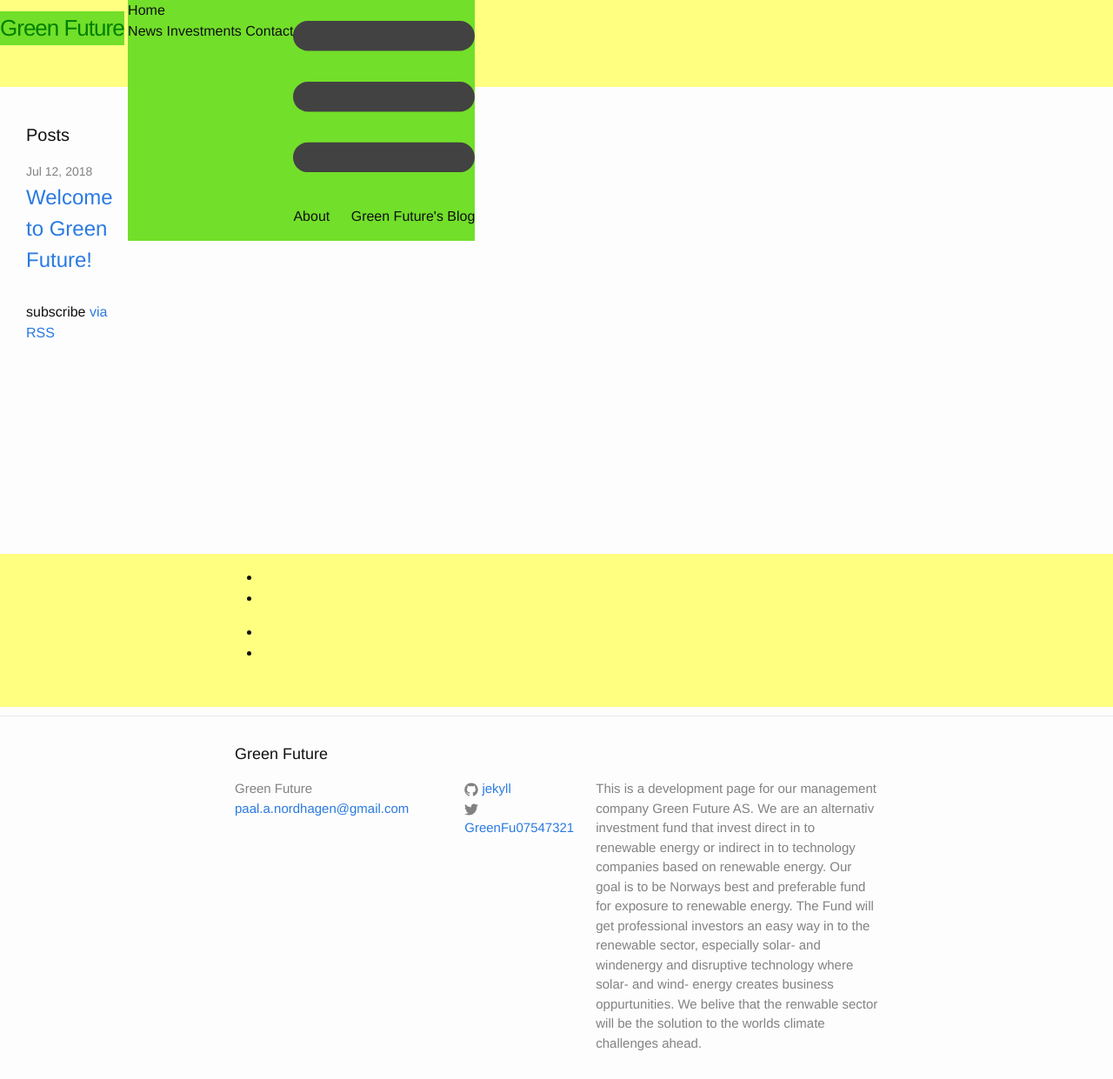
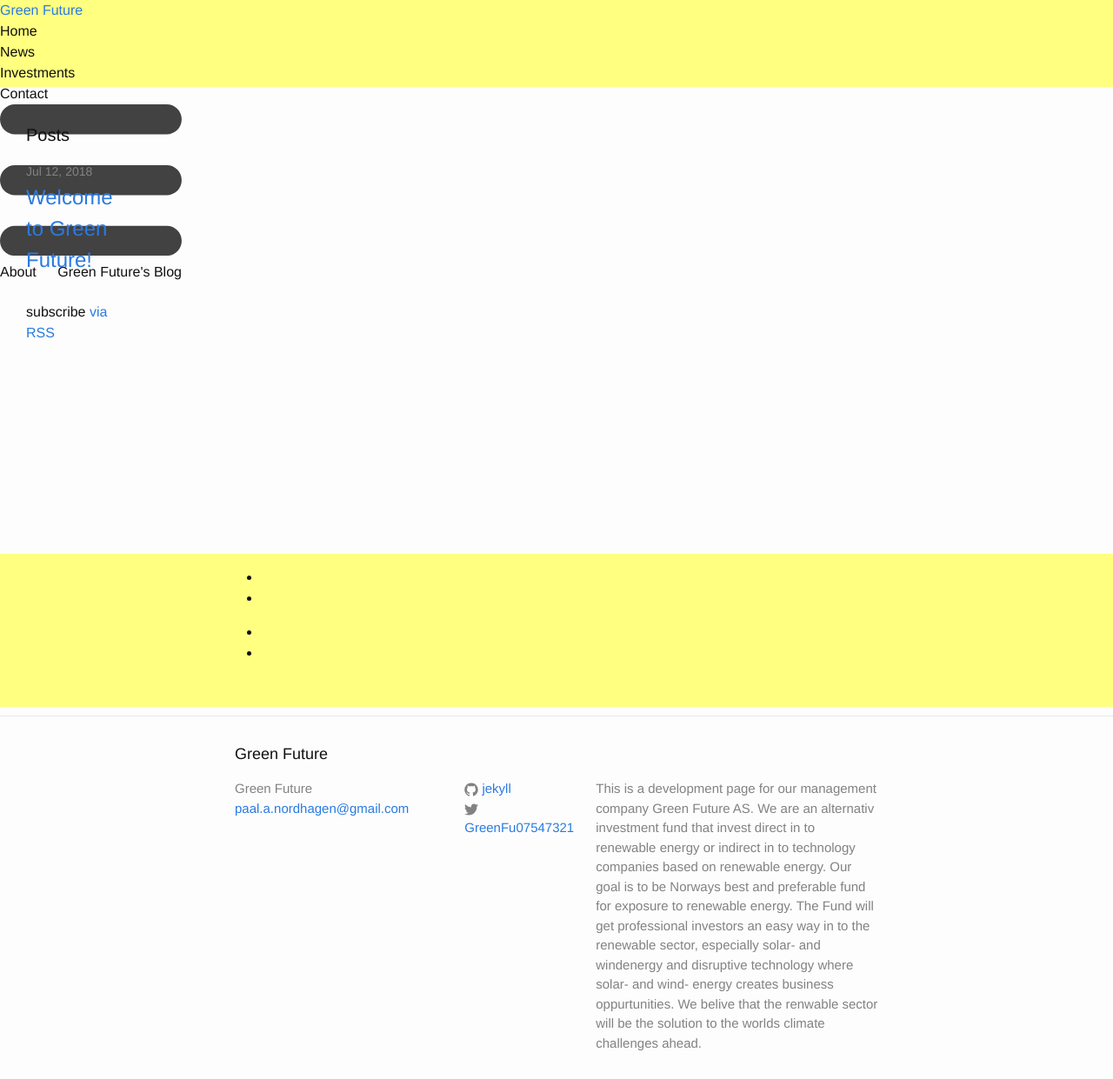
Before and after one commit to Paal-August/Paal-August.github.io, a Jekyll site: the page built from index.html, in a window 1280 px wide. Shown: the whole page at 87% size. Built offline with Jekyll 4.4.1, drawn with Linux system fonts in a browser that asks for light colours.

Commit message:
Update _layout.scss

```diff
--- a/_sass/_layout.scss
+++ b/_sass/_layout.scss
@@ -23,7 +23,7 @@
   background-color:rgb(255, 255, 128);
 }
 
-.site-title {
+.site-title .site-menu .site-nav{
     font-size: 26px;
     font-weight: 300;
     letter-spacing: -1px;
@@ -38,20 +38,20 @@
     }
 }
 
-.site-menu{
+/*.site-menu{
   //grid-area: 1 / 2 / 2/6;
   background-color:#72DF2A;
   display:inline-block;
 
-}
+}*/
 
 .site-nav {
 
-    float: right;
+    /*float: right;
     line-height: 56px;
    // grid-area: 3 / 7 / 4/8;
     ackground-color:#72DF2A;
-     display:inline-block;
+     display:inline-block;*/
     .menu-icon {
     lign-content:end;
     }
```
